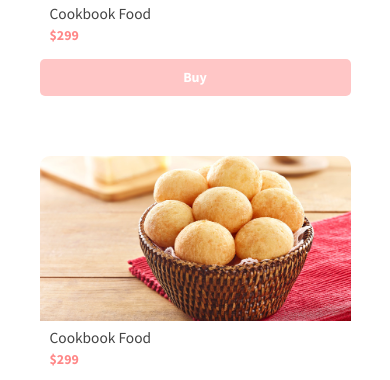
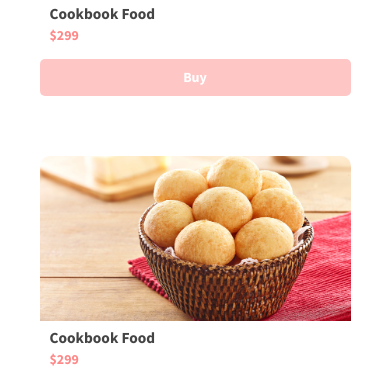
Before and after one commit to Agustin-Mesa/Recipe-Page, a plain HTML site: page shop.html in a window 390 px wide. Shown: the part 462-842 px from the top of the page. Drawn offline with nearby package versions, Linux system fonts and the light colour scheme.

Commit message:
Modificaciones en el font-weight de los h3

```diff
--- a/css/shop.css
+++ b/css/shop.css
@@ -571,10 +571,6 @@ ul {
         margin: 30px 20px;
     }
 
-    .recetas h3 {
-        font-weight: 500;
-    }
-
     .recetas span {
         font-weight: 600;
     }
```
